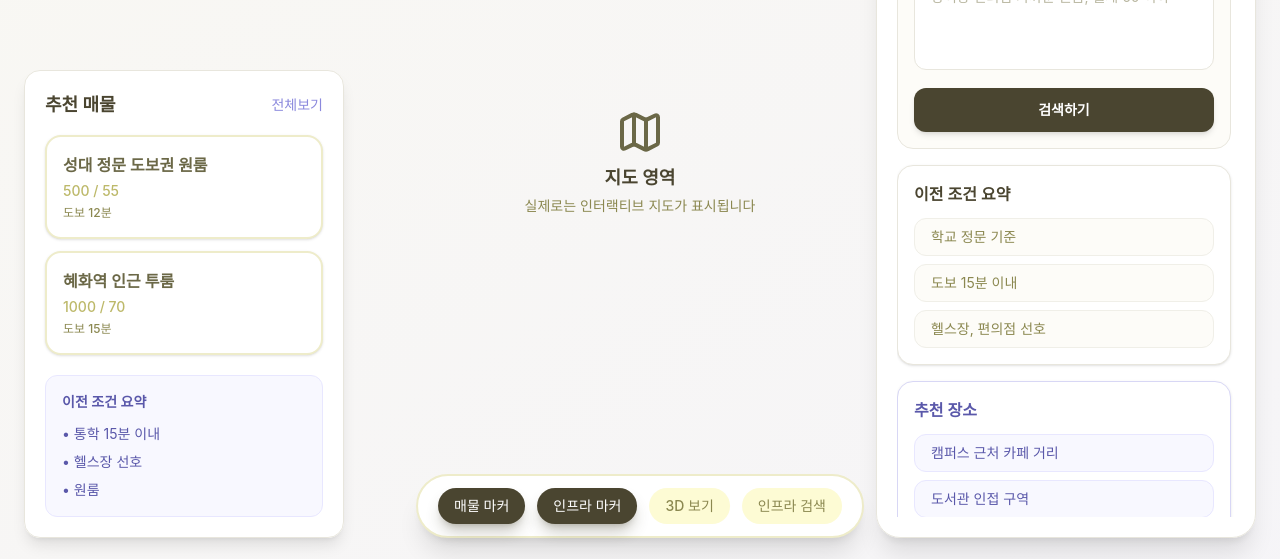
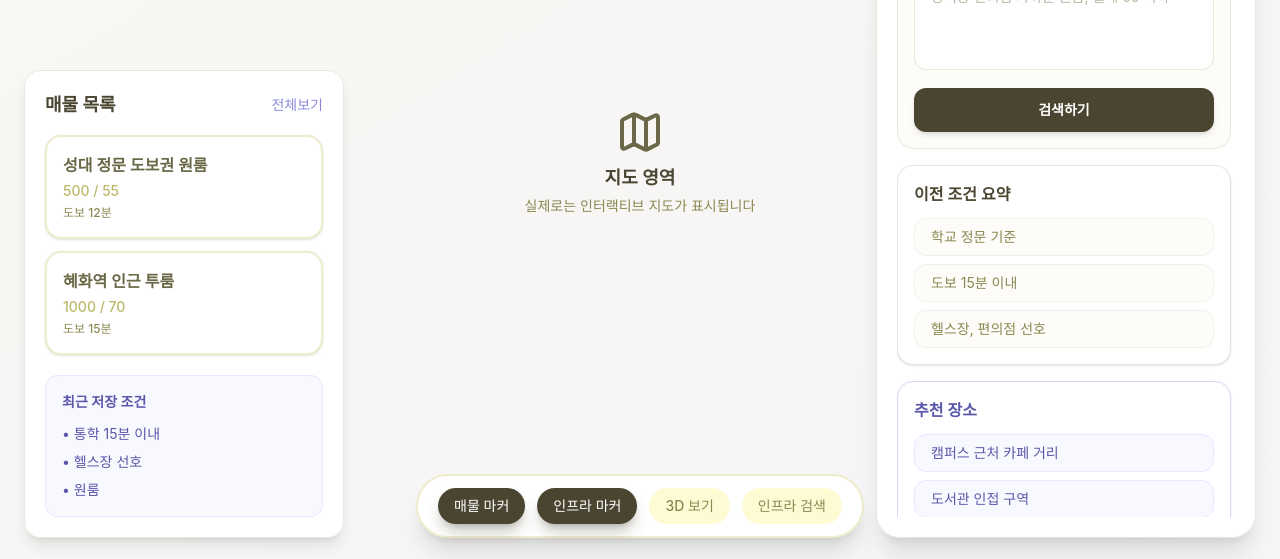
Before and after one commit to skku-2026-capstone-team-2/rooming-frontend, a React (Vite) app in the folder rooming/: page /map in a window 1280 px wide. Shown: the part 238-797 px from the top of the page. Built offline with nearby package versions, Linux system fonts and the light colour scheme; a web font is replaced by a local one.

Commit message:
feat: MainMap 좌측하단 매물목록모달 초안

```diff
--- /dev/null
+++ b/rooming/src/app/components/PropertyListPanel.tsx
@@ -0,0 +1,53 @@
+import { useNavigate } from "react-router";
+
+export default function PropertyListPanel() {
+  const navigate = useNavigate();
+
+  return (
+    <div className="absolute bottom-6 left-6 z-10 w-[320px] rounded-2xl border border-[#E8E6DD] bg-white/95 p-5 shadow-lg backdrop-blur-sm">
+      <div className="mb-4 flex items-center justify-between">
+        <h3 className="text-lg font-bold text-[#4A4530]">매물 목록</h3>
+        <button
+          onClick={() => navigate("/results")}
+          className="text-sm font-medium text-[#8B89DD] hover:text-[#6B67BB]"
+        >
+          전체보기
+        </button>
+      </div>
+
+      <div className="space-y-3">
+        <PropertyCard title="성대 정문 도보권 원룸" price="500 / 55" distance="도보 12분" />
+        <PropertyCard title="혜화역 인근 투룸" price="1000 / 70" distance="도보 15분" />
+      </div>
+
+      <div className="mt-5 rounded-xl border border-[#E8E7FF] bg-[#F8F8FF] p-4">
+        <div className="mb-3 text-sm font-semibold text-[#5A58AA]">
+          최근 저장 조건
+        </div>
+        <div className="space-y-2 text-sm text-[#5A58AA]">
+          <div>• 통학 15분 이내</div>
+          <div>• 헬스장 선호</div>
+          <div>• 원룸</div>
+        </div>
+      </div>
+    </div>
+  );
+}
+
+function PropertyCard({
+  title,
+  price,
+  distance,
+}: {
+  title: string;
+  price: string;
+  distance: string;
+}) {
+  return (
+    <button className="w-full rounded-2xl border-2 border-[#EEECCA] bg-white p-4 text-left shadow-sm transition hover:border-[#C1BFFF] hover:bg-[#F5F5FF]">
+      <div className="font-semibold text-[#6B6847]">{title}</div>
+      <div className="mt-1 text-sm font-medium text-[#BDB96A]">{price}</div>
+      <div className="mt-1 text-xs text-[#8B8850]">{distance}</div>
+    </button>
+  );
+}
--- a/rooming/src/app/pages/MainMapScreen.tsx
+++ b/rooming/src/app/pages/MainMapScreen.tsx
@@ -1,11 +1,12 @@
-import { useState } from "react";
+// import { useState } from "react";
 import { useNavigate } from "react-router";
 import { Map } from "lucide-react";
 import AIPanelScreen from "../components/AIPanel";
+import PropertyListPanel from "../components/PropertyListPanel";
 
 export default function MainMapScreen() {
   const navigate = useNavigate();
-  const [searchQuery, setSearchQuery] = useState("정문에서 15분 이내, 헬스장 가까운 원룸");
+  // const [searchQuery, setSearchQuery] = useState("정문에서 15분 이내, 헬스장 가까운 원룸");
 
   return (
     <div className="relative h-screen w-full bg-[#FDFCF8]">
@@ -18,48 +19,10 @@ export default function MainMapScreen() {
         </div>
       </div>
 
-      {/* 좌측 검색 결과 패널 */}
-      <div className="absolute bottom-6 left-6 z-10 w-[320px] rounded-2xl border border-[#E8E6DD] bg-white/95 backdrop-blur-sm p-5 shadow-lg">
-        <div className="mb-4 flex items-center justify-between">
-          <h3 className="text-lg font-bold text-[#4A4530]">추천 매물</h3>
-          <button
-            onClick={() => navigate("/results")}
-            className="text-sm font-medium text-[#8B89DD] hover:text-[#6B67BB]"
-          >
-            전체보기
-          </button>
-        </div>
-
-        <div className="space-y-3">
-          <PropertyCard title="성대 정문 도보권 원룸" price="500 / 55" distance="도보 12분" />
-          <PropertyCard title="혜화역 인근 투룸" price="1000 / 70" distance="도보 15분" />
-        </div>
-
-        <div className="mt-5 rounded-xl bg-[#F8F8FF] p-4 border border-[#E8E7FF]">
-          <div className="mb-3 text-sm font-semibold text-[#5A58AA]">이전 조건 요약</div>
-          <div className="space-y-2 text-sm text-[#5A58AA]">
-            <div>• 통학 15분 이내</div>
-            <div>• 헬스장 선호</div>
-            <div>• 원룸</div>
-          </div>
-        </div>
-      </div>
+      {/* 좌측 하단 검색 결과 패널 */}
+      <PropertyListPanel />
 
       {/* 우측 AI 검색 패널 */}
-      {/* <div className="absolute right-6 top-6 z-10 w-[340px] rounded-2xl border border-[#E8E6DD] bg-white/95 backdrop-blur-sm p-5 shadow-lg">
-        <h3 className="mb-4 text-lg font-bold text-[#4A4530]">AI 검색</h3>
-        <input
-          type="text"
-          placeholder="자연어로 조건을 입력하세요..."
-          className="w-full rounded-xl border border-[#E8E6DD] bg-white px-4 py-3 text-sm text-[#6B6847] placeholder-[#B8B69F] focus:border-[#BDB96A] focus:outline-none focus:ring-2 focus:ring-[#BDB96A]/10"
-        />
-        <button
-          onClick={() => navigate("/ai-search")}
-          className="mt-3 w-full rounded-xl bg-[#4A4530] px-4 py-3 text-sm font-semibold text-white hover:bg-[#3A3520] transition-all shadow-md hover:shadow-lg"
-        >
-          AI 검색하기
-        </button>
-      </div> */}
       <AIPanelScreen />
 
       {/* 하단 컨트롤 */}
@@ -73,35 +36,6 @@ export default function MainMapScreen() {
   );
 }
 
-function MapPin({ className, label }: { className: string; label: string }) {
-  return (
-    <div
-      className={`absolute flex h-12 w-12 -translate-x-1/2 -translate-y-1/2 items-center justify-center rounded-full font-bold shadow-xl ${className}`}
-    >
-      {label}
-    </div>
-  );
-}
-
-function PropertyCard({
-  title,
-  price,
-  distance,
-}: {
-  title: string;
-  price: string;
-  distance: string;
-}) {
-  return (
-    <button
-      className="w-full rounded-2xl border-2 border-[#EEECCA] bg-white p-4 text-left transition hover:border-[#C1BFFF] hover:bg-[#F5F5FF] shadow-sm"
-    >
-      <div className="font-semibold text-[#6B6847]">{title}</div>
-      <div className="mt-1 text-sm text-[#BDB96A] font-medium">{price}</div>
-      <div className="mt-1 text-xs text-[#8B8850]">{distance}</div>
-    </button>
-  );
-}
 
 function FilterButton({
   text,
--- a/rooming/src/app/pages/ResultPanelScreen.tsx
+++ b/rooming/src/app/pages/ResultScreen.tsx
@@ -40,7 +40,7 @@ const properties = [
   },
 ];
 
-export default function ResultPanelScreen() {
+export default function ResultScreen() {
   const navigate = useNavigate();
 
   return (
--- a/rooming/src/app/routes.tsx
+++ b/rooming/src/app/routes.tsx
@@ -3,7 +3,7 @@ import WelcomeScreen from "./pages/WelcomeScreen";
 import OnboardingScreen from "./pages/OnboardingScreen";
 import MainMapScreen from "./pages/MainMapScreen";
 import AIPanelScreen from "./components/AIPanel";
-import ResultPanelScreen from "./pages/ResultPanelScreen";
+import ResultScreen from "./pages/ResultScreen";
 import PropertyDetailScreen from "./pages/PropertyDetailScreen";
 import InfraSearchModal from "./pages/InfraSearchModal";
 import InfraViewScreen from "./pages/InfraViewScreen";
@@ -32,7 +32,7 @@ export const router = createBrowserRouter([
   },
   {
     path: "/results",
-    Component: ResultPanelScreen,
+    Component: ResultScreen,
   },
   {
     path: "/property/:id",
```
